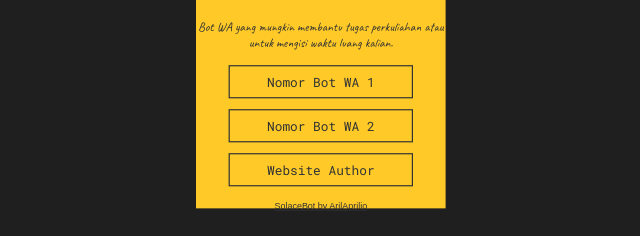
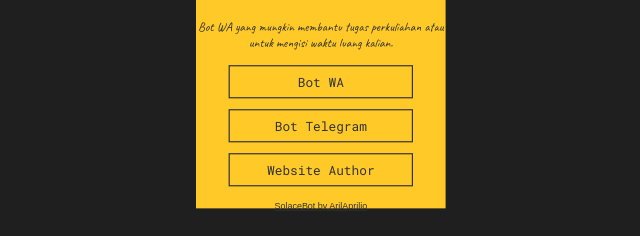
Before and after one commit to arilaprilio/solaceweb, a plain HTML site: page index.html in a window 1280 px wide. Shown: the part 390-626 px from the top of the page, 316-956 px from the left. Drawn offline with Linux system fonts and the light colour scheme.

Commit message:
update nomor wa + telegram

```diff
--- a/index.html
+++ b/index.html
@@ -21,8 +21,8 @@
   <h1>Solace</h1><br>
   <font face="Caveat"><center>Bot WA yang mungkin membantu tugas perkuliahan atau untuk mengisi waktu luang kalian.</center></font><br>
   <ul>
-    <li><a href="https://wa.me/6283116194887?text=!menu" target="_blank">Nomor Bot WA 1</a></li>
-    <li><a href="https://wa.me/6283116194851?text=!menu" target="_blank">Nomor Bot WA 2</a></li>
+    <li><a href="https://wa.me/6287742522064?text=!menu" target="_blank">Bot WA</a></li>
+    <li><a href="https://t.me/solaceid_bot" target="_blank">Bot Telegram</a></li>
     <li><a href="https://arilaprilio.com" target="_blank">Website Author</a></li>
   </ul><a class="author" href="https://arilaprilio.com/" target="_blank">SolaceBot by ArilAprilio</a>
 </section>
```
